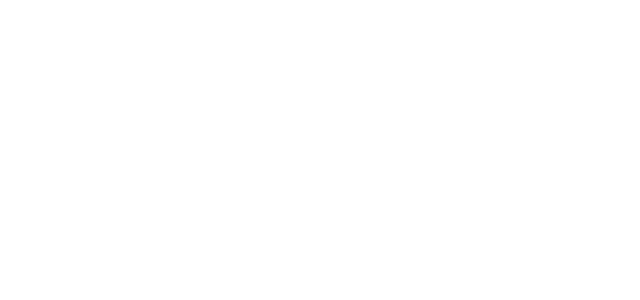
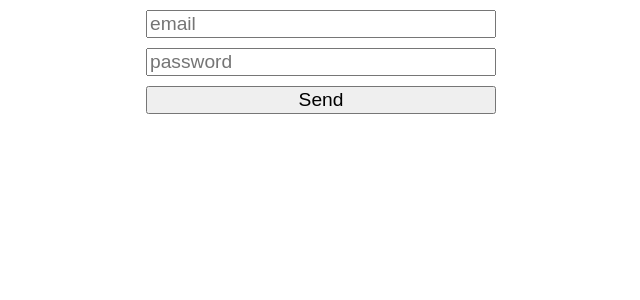
Before and after one commit to sntjulls/21-02-23-react, a React (Create React App) app: page / in a window 1280 px wide. Shown: the top 300 px of the page, without its empty margins (319-959 px from the left). Built offline with nearby package versions, Linux system fonts and the light colour scheme.

Commit message:
Add example Formik

```diff
--- a/src/App.js
+++ b/src/App.js
@@ -1,19 +1,13 @@
 import React from "react";
-import * as Yup from "yup";
 import "./App.css";
-import { SIGN_UP_SCHEMA } from "./utils/validationSchemas";
+import LogInForm from "./components/forms/LogInForm";
 
 const App = () => {
-  const user = {
-    firstName: "Brad",
-    lastName: "Pitt",
-    email: "pitt@gmail.com",
-    password: "gr3at@3wdsG",
-    age: 59,
-    //male: 'male', //male|female
-  };
-  console.log(SIGN_UP_SCHEMA.validate(user).then((data) => console.log(data)).catch((error) => console.log(error)));
-  return null;
+  return (
+    <>
+      <LogInForm />
+    </>
+  );
 };
 
 export default App;
--- /dev/null
+++ b/src/components/forms/LogInForm/LogInForm.module.scss
@@ -0,0 +1,15 @@
+.form{
+    display: flex;
+    flex-direction: column;
+    width: 350px;
+    margin: auto;
+    & > * {
+        margin-top: 10px;
+        font-size: 1.2em;
+    }
+
+
+.error{
+    color: red;
+}
+}
--- a/src/components/forms/LogInForm/index.js
+++ b/src/components/forms/LogInForm/index.js
@@ -1,39 +1,51 @@
 import React from "react";
-import PropTypes from "prop-types";
-import { Formik } from "formik";
+import { Formik, Form, Field, ErrorMessage } from "formik";
+import { SIGN_IN_SCHEMA } from "../../../utils/validationSchemas.js";
+import styles from "./LogInForm.module.scss";
 
 const initialValues = {
   email: "",
-  password: "",
+  password: "", //gr3at@3wdsG
 };
 
 const LogInForm = (props) => {
   const onSubmit = (values, formikBag) => {
     console.log("values", values);
     console.log("formikBag", formikBag);
+    formikBag.resetForm();
   };
   return (
-    <Formik initialValues={initialValues} onSubmit={onSubmit}>
+    <Formik
+      initialValues={initialValues}
+      onSubmit={onSubmit}
+      validationSchema={SIGN_IN_SCHEMA}
+    >
       {(formikProps) => {
-        console.log(formikProps);
+        // console.log(formikProps);
         return (
-          <form>
-            <input
-              type="email"
+          <Form className={styles.form}>
+            <Field type="email" name="email" placeholder="email" />
+            <ErrorMessage
               name="email"
-              onChange={formikProps.handleReset}
+              component="div"
+              className={styles.error}
             />
-            <input
-              type="password"
+            {/* {formikProps.errors.email && formikProps.touched.email && (
+              <div>{formikProps.errors.email}</div>
+            )} */}
+            <Field type="password" name="password" placeholder="password" />
+            <ErrorMessage
               name="password"
-              onChange={formikProps.handleChange}
+              component="div"
+              className={styles.error}
             />
-            <input
-              type="submit"
-              name="submit"
-              onChange={formikProps.handleChange}
-            />
-          </form>
+
+            {/* {formikProps.errors.password && formikProps.touched.password && (
+              <div>{formikProps.errors.password}</div>
+            )} */}
+
+            <input type="submit" value="Send" />
+          </Form>
         );
       }}
     </Formik>
```
